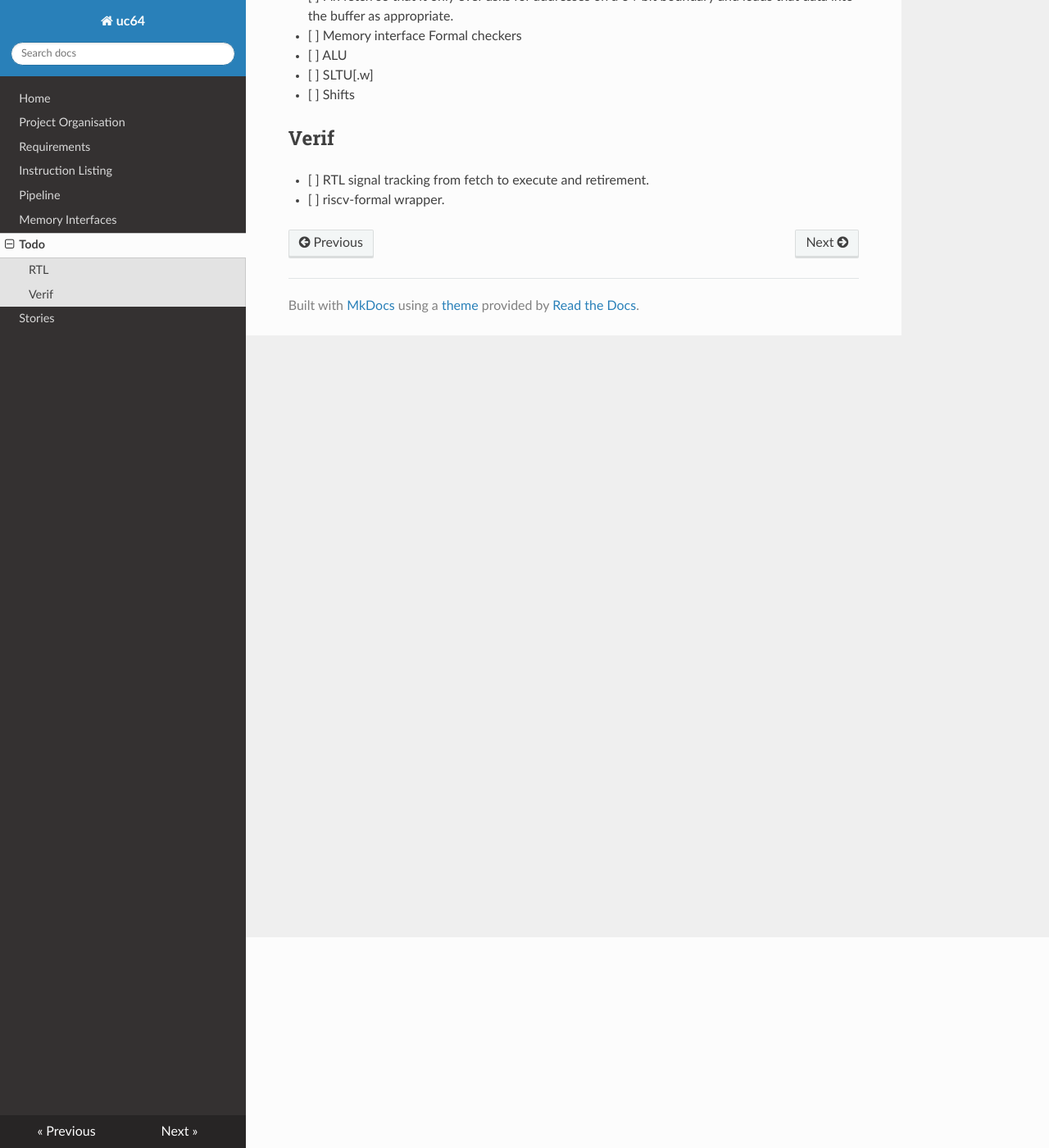
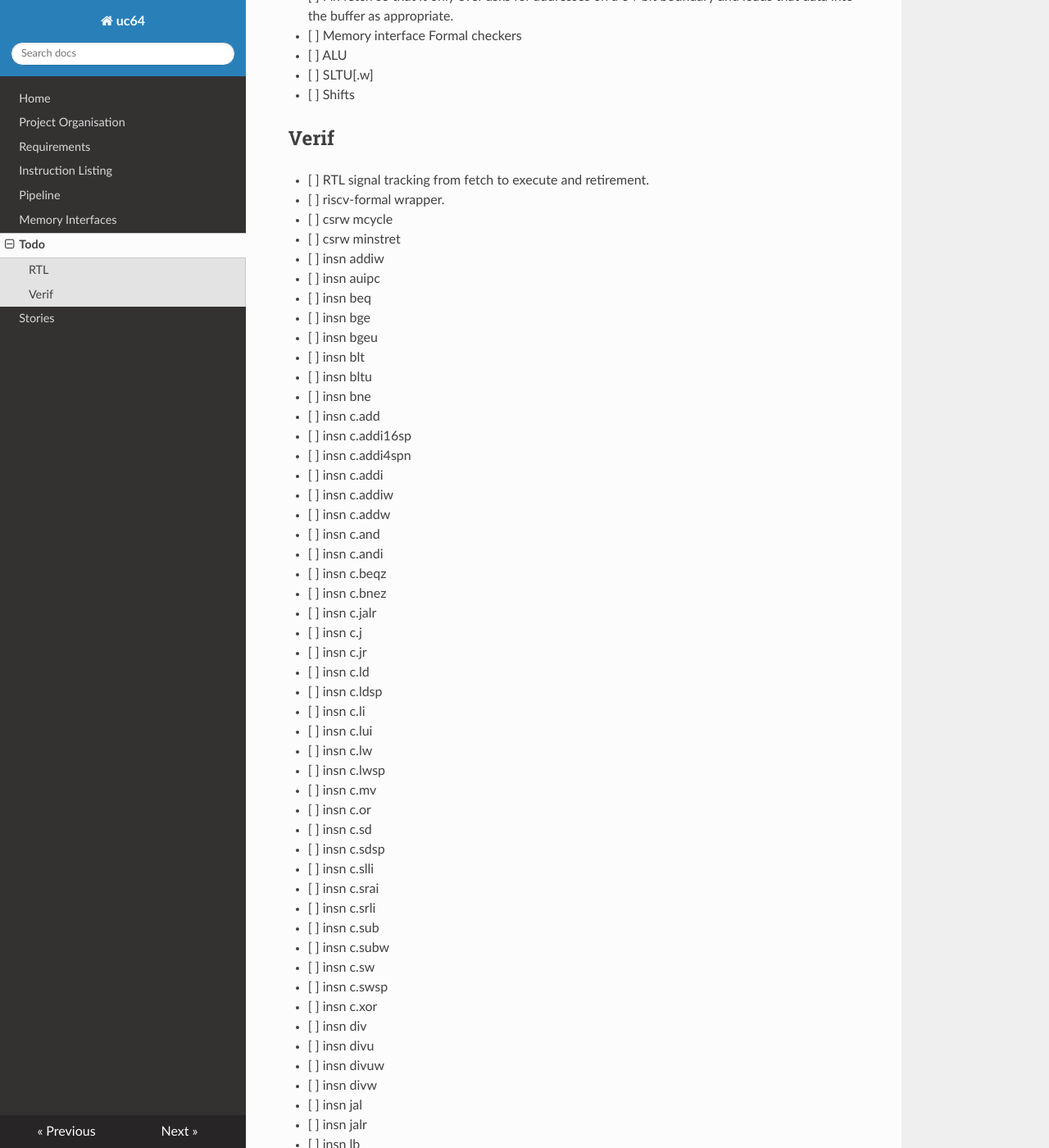
Before and after one commit to ben-marshall/croyde-riscv, an MkDocs documentation site: the page built from docs/todo.md, in a window 1280 px wide and 1400 px high, scrolled down 257 px. Shown: the whole window at 82% size. Built offline with MkDocs 1.6.1, drawn with Linux system fonts in a browser that asks for light colours; nearby versions of some CDN libraries; some of the changed text lies outside the part shown.

```diff
--- a/docs/todo.md
+++ b/docs/todo.md
@@ -21,3 +21,87 @@
 - [ ] RTL signal tracking from fetch to execute and retirement.
 
 - [ ] riscv-formal wrapper.
+
+- [ ] csrw mcycle
+- [ ] csrw minstret
+- [ ] insn addiw
+- [ ] insn auipc
+- [ ] insn beq
+- [ ] insn bge
+- [ ] insn bgeu
+- [ ] insn blt
+- [ ] insn bltu
+- [ ] insn bne
+- [ ] insn c.add
+- [ ] insn c.addi16sp
+- [ ] insn c.addi4spn
+- [ ] insn c.addi
+- [ ] insn c.addiw
+- [ ] insn c.addw
+- [ ] insn c.and
+- [ ] insn c.andi
+- [ ] insn c.beqz
+- [ ] insn c.bnez
+- [ ] insn c.jalr
+- [ ] insn c.j
+- [ ] insn c.jr
+- [ ] insn c.ld
+- [ ] insn c.ldsp
+- [ ] insn c.li
+- [ ] insn c.lui
+- [ ] insn c.lw
+- [ ] insn c.lwsp
+- [ ] insn c.mv
+- [ ] insn c.or
+- [ ] insn c.sd
+- [ ] insn c.sdsp
+- [ ] insn c.slli
+- [ ] insn c.srai
+- [ ] insn c.srli
+- [ ] insn c.sub
+- [ ] insn c.subw
+- [ ] insn c.sw
+- [ ] insn c.swsp
+- [ ] insn c.xor
+- [ ] insn div
+- [ ] insn divu
+- [ ] insn divuw
+- [ ] insn divw
+- [ ] insn jal
+- [ ] insn jalr
+- [ ] insn lb
+- [ ] insn lbu
+- [ ] insn ld
+- [ ] insn lh
+- [ ] insn lhu
+- [ ] insn lw
+- [ ] insn lwu
+- [ ] insn mul
+- [ ] insn mulh
+- [ ] insn mulhsu
+- [ ] insn mulhu
+- [ ] insn mulw
+- [ ] insn rem
+- [ ] insn remu
+- [ ] insn remuw
+- [ ] insn remw
+- [ ] insn sb
+- [ ] insn sd
+- [ ] insn sh
+- [ ] insn slliw
+- [ ] insn sllw
+- [x] insn slt
+- [x] insn slti
+- [x] insn sltiu
+- [x] insn sltu
+- [ ] insn sra
+- [ ] insn srai
+- [ ] insn sraiw
+- [ ] insn sraw
+- [ ] insn srl
+- [ ] insn srli
+- [ ] insn srliw
+- [ ] insn srlw
+- [ ] insn sw
+- [ ] liveness
+- [ ] unique
```
Also changed, not shown: 1 other file.
